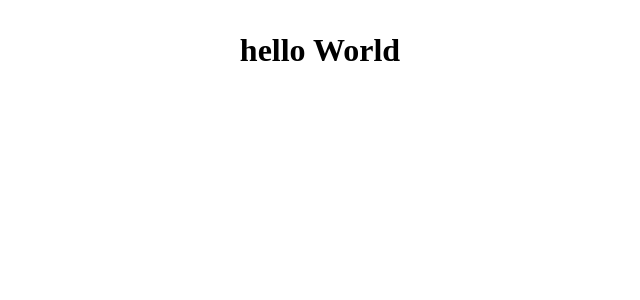
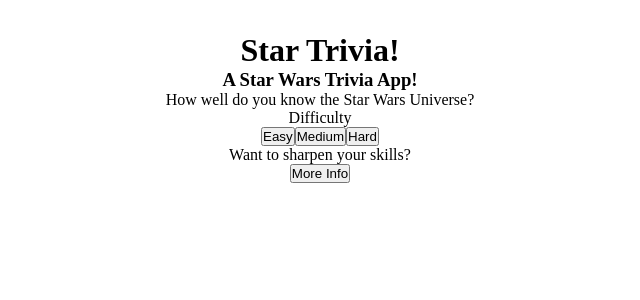
Before and after one commit to nangel42/Star-Wars-Quiz-App, a React (Vite) app in the folder SW-Quiz-App/frontend/: page / in a window 1280 px wide. Shown: the top 300 px of the page, without its empty margins (320-960 px from the left). Built offline with nearby package versions, Linux system fonts and the light colour scheme.

Commit message:
Home Page Added

```diff
--- a/SW-Quiz-App/frontend/src/components/App/index.jsx
+++ b/SW-Quiz-App/frontend/src/components/App/index.jsx
@@ -1,6 +1,8 @@
+import { Routes, Route, Link } from "react-router-dom";
 import { useState } from 'react'
 // import reactLogo from './assets/react.svg'
 // import viteLogo from '/vite.svg'
+import HomePage from '../HomePage'
 import './styles.css'
 
 function App() {
@@ -8,7 +10,11 @@
 
   return (
     <>
-      <h1>hello World</h1>
+
+      <Routes>
+        <Route path="/" element={<HomePage/>} />
+
+      </Routes>
     </>
   )
 }
--- /dev/null
+++ b/SW-Quiz-App/frontend/src/components/HomePage/index.jsx
@@ -0,0 +1,21 @@
+export default function HomePage() {
+    return (
+        <>
+            <h1>Star Trivia!</h1>
+            <h3>A Star Wars Trivia App!</h3>
+            <p>How well do you know the Star Wars Universe?</p>
+
+            <div>
+                <p>Difficulty</p>
+                    <button>Easy</button>
+                    <button>Medium</button>
+                    <button>Hard</button>
+            </div>
+
+            <div>
+                <p>Want to sharpen your skills?</p>
+                <button>More Info</button>
+            </div>
+        </>
+    )
+}
```
